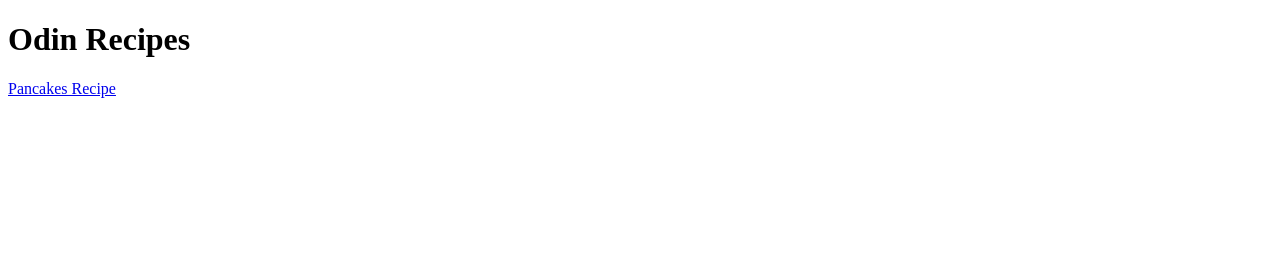
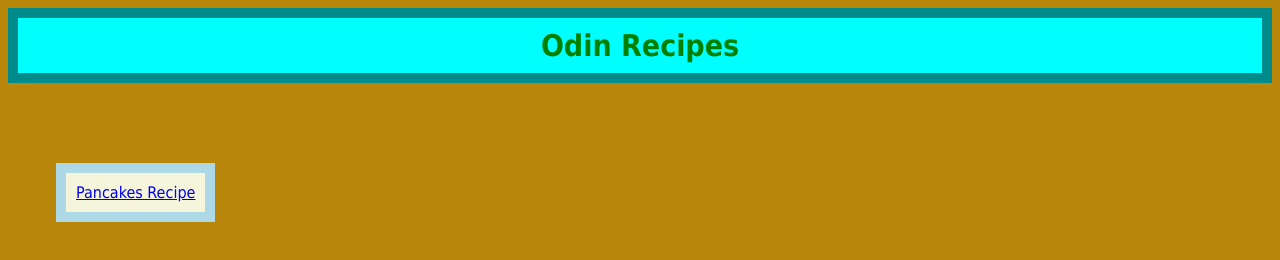
Before and after one commit to Stevones/odin-recipes, a plain HTML site: page index.html in a window 1280 px wide. Drawn offline with Linux system fonts and the light colour scheme.

Commit message:
Added new CSS

```diff
--- a/index.html
+++ b/index.html
@@ -10,9 +10,9 @@
 </head>
 <body>
 
-    <h1>Odin Recipes</h1>
+    <h1 class="tahoma title box1">Odin Recipes</h1>
 
-    <a href="./recipes/pancakes.html">Pancakes Recipe</a>
+    <a href="./recipes/pancakes.html" class="tahoma link box">Pancakes Recipe</a>
 
 
 </body>
--- /dev/null
+++ b/styles.css
@@ -0,0 +1,38 @@
+.tahoma {
+font-family: Tahoma;
+
+}
+
+.title {
+
+    background-color: aqua;
+    color: green;
+    text-align: center;
+    font-size: 30px;
+}
+
+.link {
+background-color: beige;
+
+}
+
+html {background-color: darkgoldenrod;}
+
+
+.box {
+    padding: 10px;
+
+margin: 0 3em 0 3em;
+    border: 10px solid lightblue;
+
+
+}
+
+.box1 {
+    padding: 10px;
+    border: 10px solid darkcyan;
+    margin:  0 0 100px 0;
+
+
+
+}
```
Also changed, not shown: recipes/pancakes.html (+7 -4 lines).
